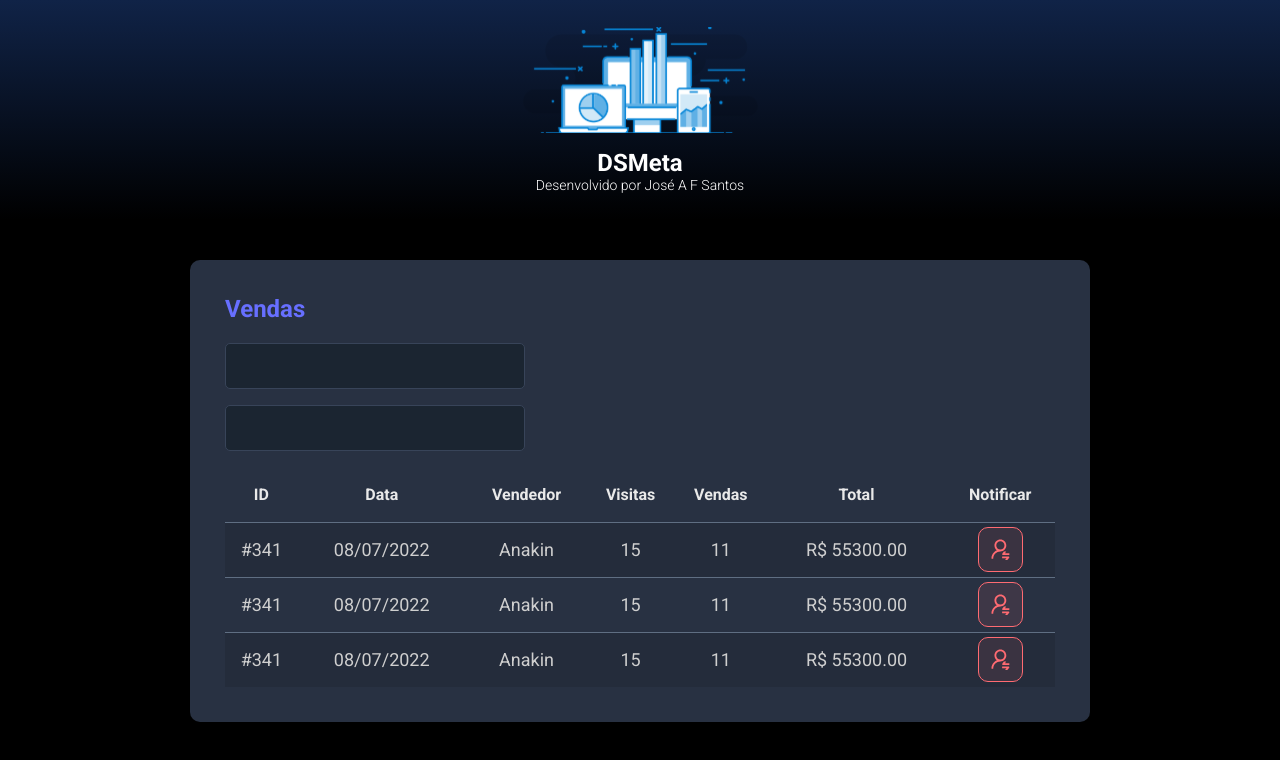
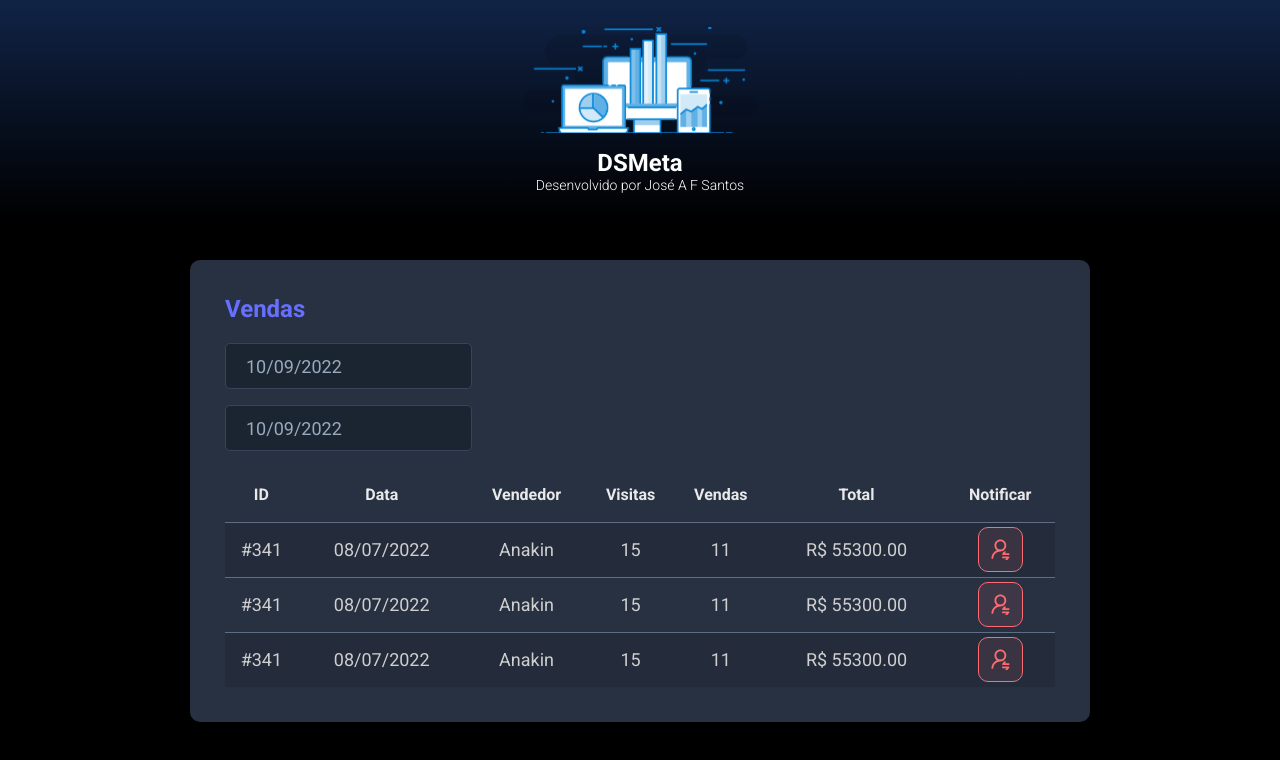
Before and after one commit to joseafsantos/dsmeta, a React (Vite) app in the folder frontend/: page / in a window 1280 px wide. Shown: the top 760 px of the page. Built offline with nearby package versions, Linux system fonts and the light colour scheme.

Commit message:
Componente DatePicker

```diff
--- a/frontend/package.json
+++ b/frontend/package.json
@@ -9,7 +9,9 @@
     "preview": "vite preview"
   },
   "dependencies": {
+    "@types/react-datepicker": "4.4.2",
     "react": "^18.2.0",
+    "react-datepicker": "4.8.0",
     "react-dom": "^18.2.0"
   },
   "devDependencies": {
--- a/frontend/src/components/SalesCard/index.tsx
+++ b/frontend/src/components/SalesCard/index.tsx
@@ -1,5 +1,8 @@
 import NotificationButton from '../NotificationButton'
+import DatePicker from "react-datepicker"
+import "react-datepicker/dist/react-datepicker.css"
 import './style.css'
+
 
 function SalesCard() {
     return (
@@ -7,10 +10,18 @@
             <h2>Vendas</h2>
             <div>
                 <div className="dsmeta-form-control-conteiner">
-                            <input className="dsmeta-form-control" type="text" />
+                    <DatePicker
+                        selected={new Date()}
+                        onChange={(date: Date) => {}}
+                        className="dsmeta-form-control"
+                        dateFormat="dd/MM/yyyy" />
                 </div>
                 <div className="dsmeta-form-control-conteiner">
-                            <input className="dsmeta-form-control" type="text" />
+                    <DatePicker
+                        selected={new Date()}
+                        onChange={(date: Date) => {}}
+                        className="dsmeta-form-control"
+                        dateFormat="dd/MM/yyyy" />
                 </div>
             </div>
 
```
Also changed, not shown: 1 other file (tests, documents, lock files or other folders). Lines whose indentation alone changed are shown as unchanged.
